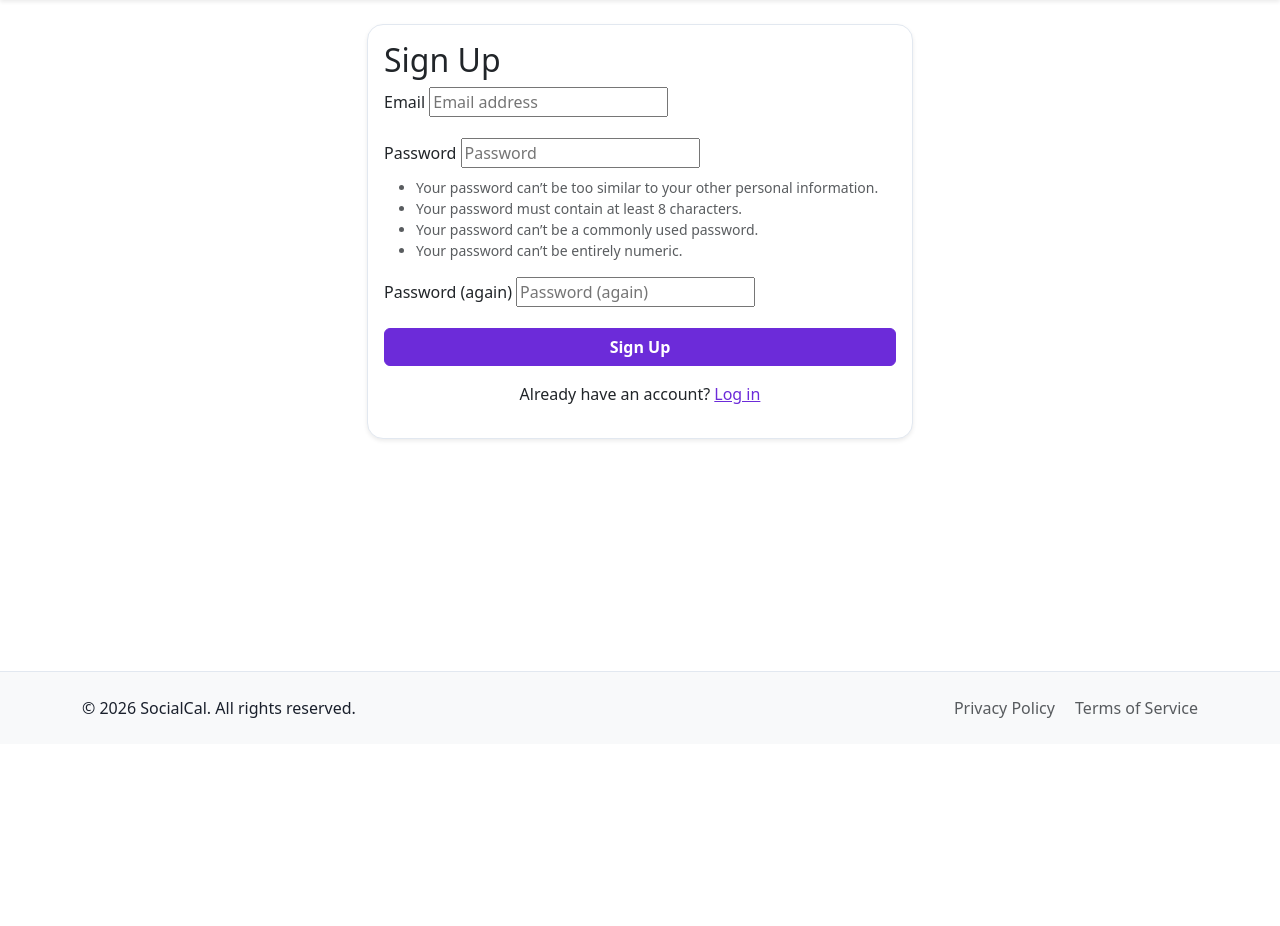
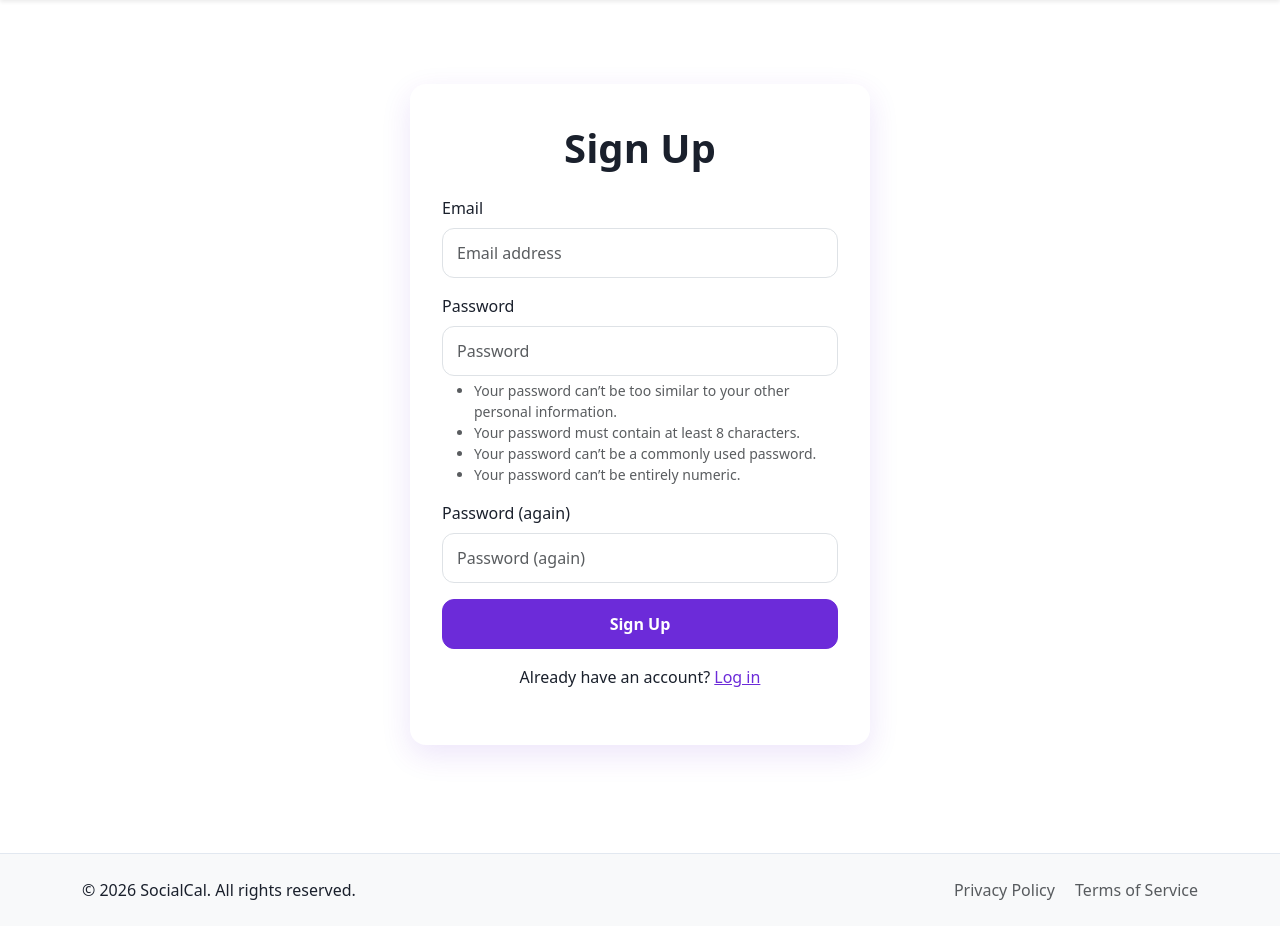
Before and after one commit to natea/socialcal, a Django app: page /accounts/signup/ in a window 1280 px wide. Shown: the part 56-982 px from the top of the page. Before the commit the page ends 774 px from the top, so only its background shows below. Run offline with Django 4.2, Linux system fonts and the light colour scheme; some libraries are stand-ins or nearby versions.

Commit message:
Restyle auth pages (login/signup/logout) with centered purple card layout

```diff
--- a/templates/account/signup.html
+++ b/templates/account/signup.html
@@ -1,13 +1,12 @@
 {% extends "base.html" %}
+{% load widget_tweaks %}
 
 {% block title %}Sign Up{% endblock %}
 
 {% block content %}
-<div class="row justify-content-center">
-    <div class="col-md-6">
-        <div class="card">
-            <div class="card-body">
-                <h2 class="card-title">Sign Up</h2>
+<div class="sc-auth-wrapper">
+    <div class="sc-auth-card">
+        <h1>Sign Up</h1>
 
         <form class="signup" id="signup_form" method="post" action="{% url 'account_signup' %}">
             {% csrf_token %}
@@ -27,7 +26,7 @@
             {% for field in form %}
                 <div class="mb-3">
                     <label for="{{ field.id_for_label }}" class="form-label">{{ field.label }}</label>
-                            {{ field }}
+                    {{ field|add_class:"form-control" }}
                     {% if field.help_text %}
                         <div class="form-text">{{ field.help_text }}</div>
                     {% endif %}
@@ -38,7 +37,7 @@
                 <input type="hidden" name="{{ redirect_field_name }}" value="{{ redirect_field_value }}" />
             {% endif %}
 
-                    <button class="btn btn-primary w-100" type="submit">Sign Up</button>
+            <button class="btn btn-primary" type="submit">Sign Up</button>
         </form>
 
         <p class="mt-3 text-center">
@@ -46,6 +45,4 @@
         </p>
     </div>
 </div>
-    </div>
-</div>
 {% endblock %}
```
Also changed, not shown: templates/account/login.html (+3 -9 lines), templates/account/logout.html (+4 -9 lines). Lines whose indentation alone changed are shown as unchanged.
